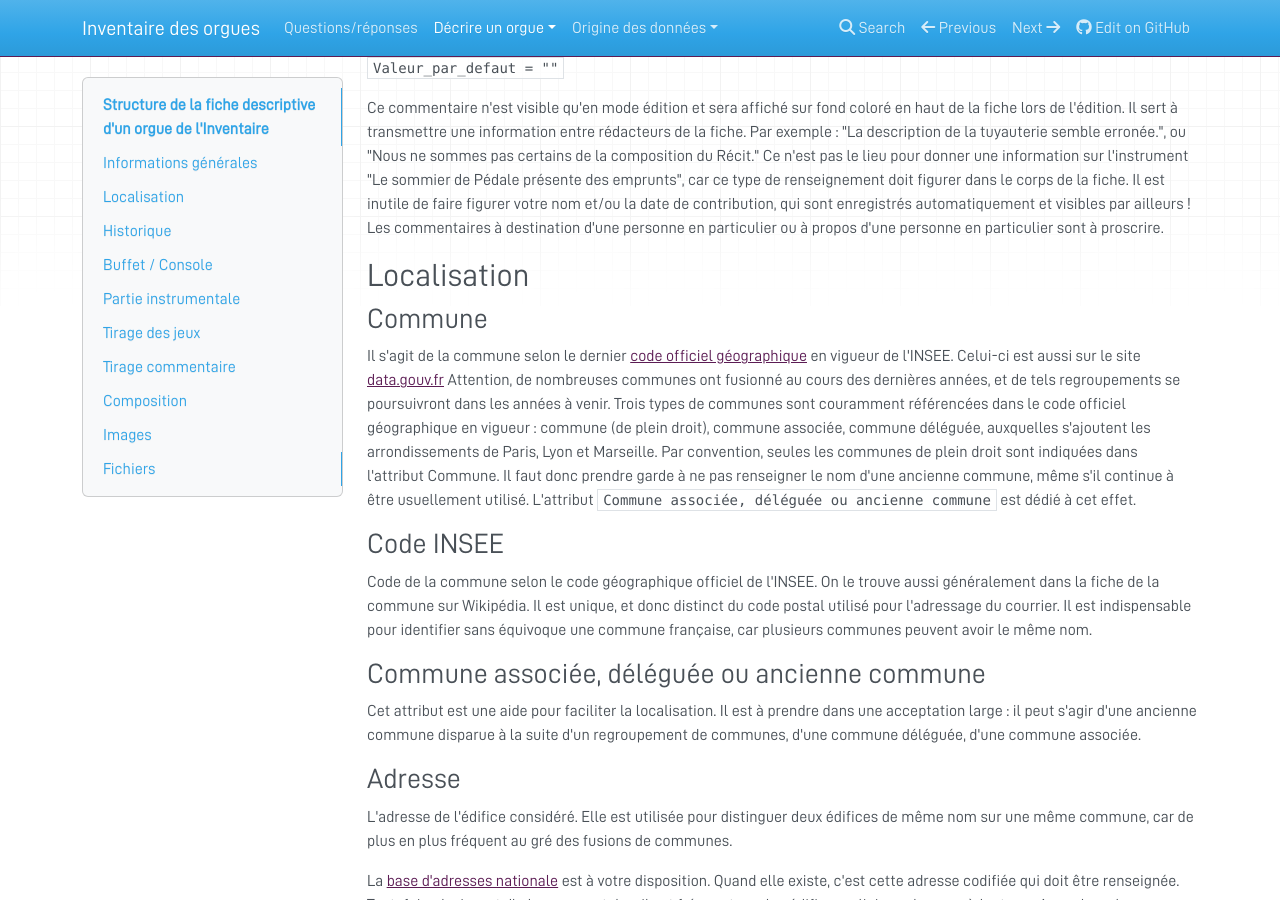
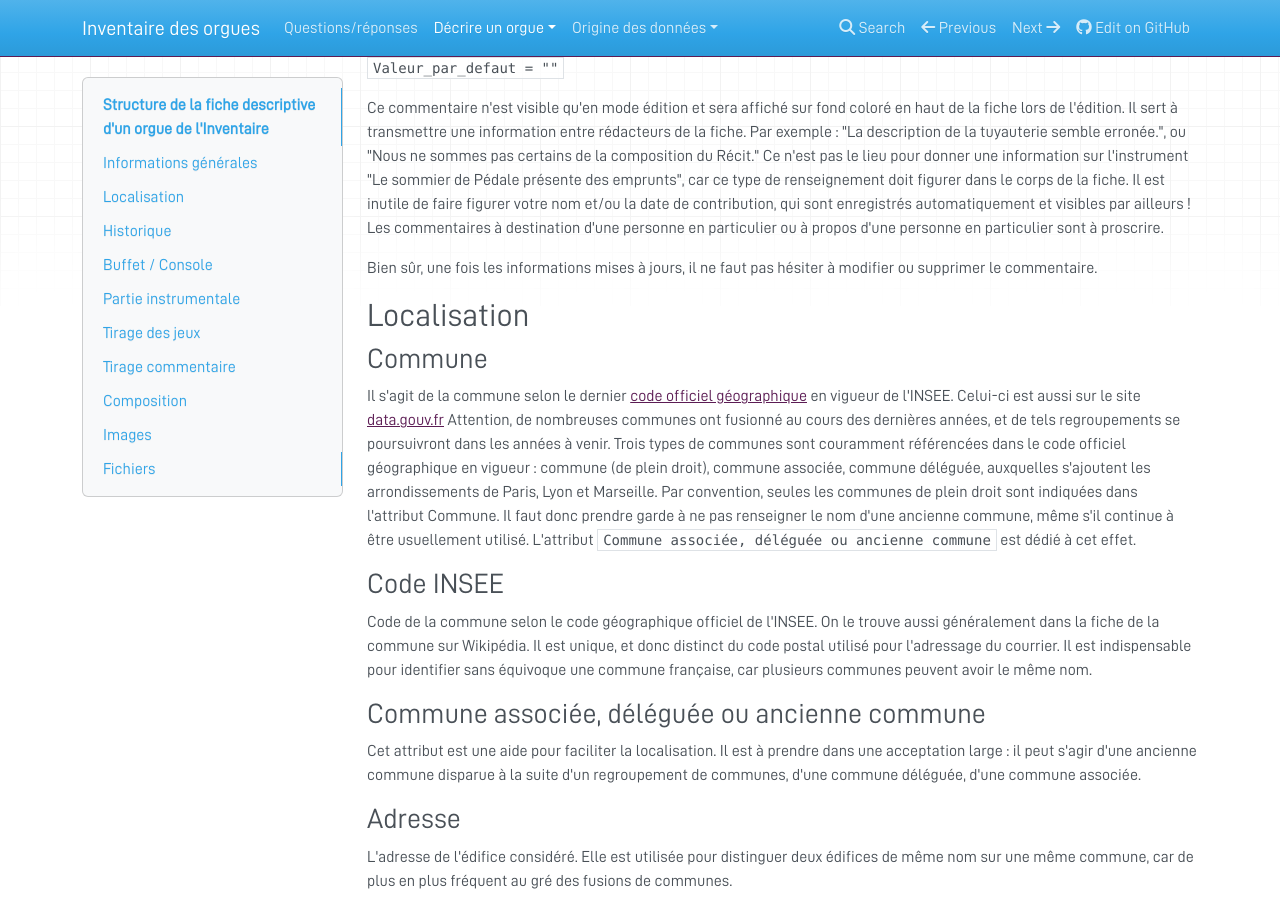
Before and after one commit to inventaire-des-orgues/docs, an MkDocs documentation site: the page built from docs/fiche-orgue.md, in a window 1280 px wide and 900 px high, scrolled down 3080 px. Built offline with MkDocs 1.6.1, drawn with Linux system fonts in a browser that asks for light colours; nearby versions of some CDN libraries.

Commit message:
Commentaire contributeur.

```diff
--- a/docs/fiche-orgue.md
+++ b/docs/fiche-orgue.md
@@ -125,6 +125,8 @@ Par exemple : "La description de la tuyauterie semble erronée.", ou "Nous ne so
 Ce n'est pas le lieu pour donner une information sur l'instrument "Le sommier de Pédale présente des emprunts", car ce type de renseignement doit figurer dans le corps de la fiche.
 Il est inutile de faire figurer votre nom et/ou la date de contribution, qui sont enregistrés automatiquement et visibles par ailleurs !
 Les commentaires à destination d'une personne en particulier ou à propos d'une personne en particulier sont à proscrire.
+
+Bien sûr, une fois les informations mises à jours, il ne faut pas hésiter à modifier ou supprimer le commentaire.
 
 
 ## Localisation
```
